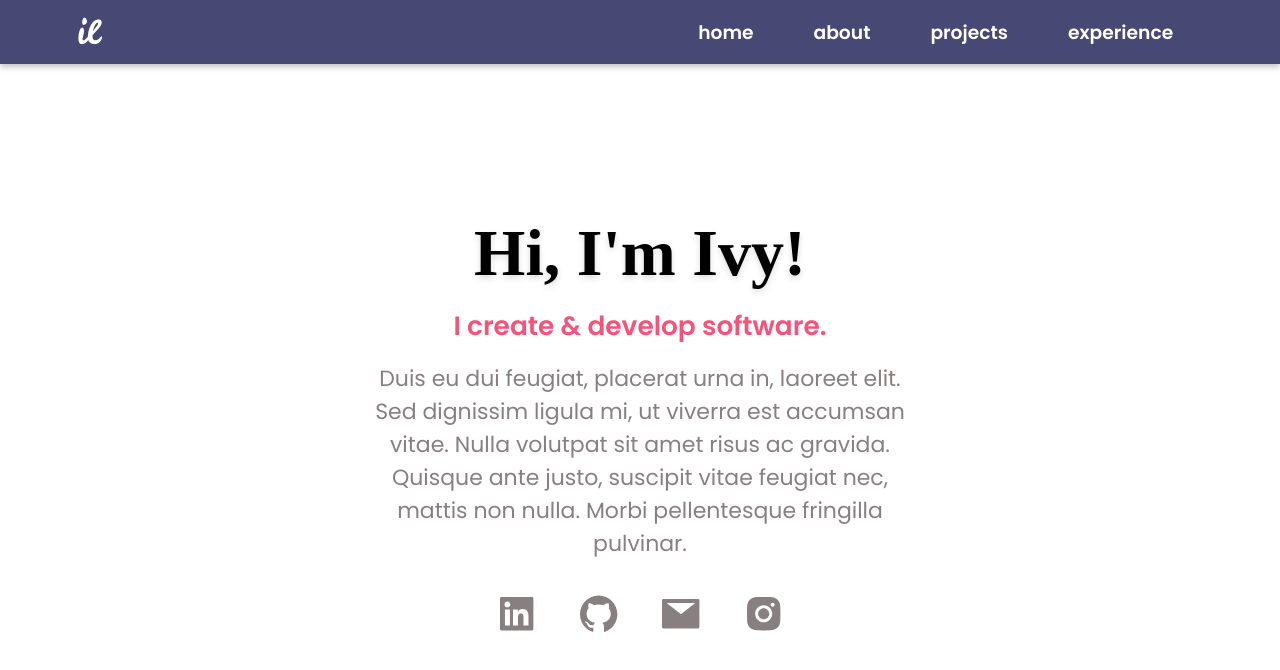
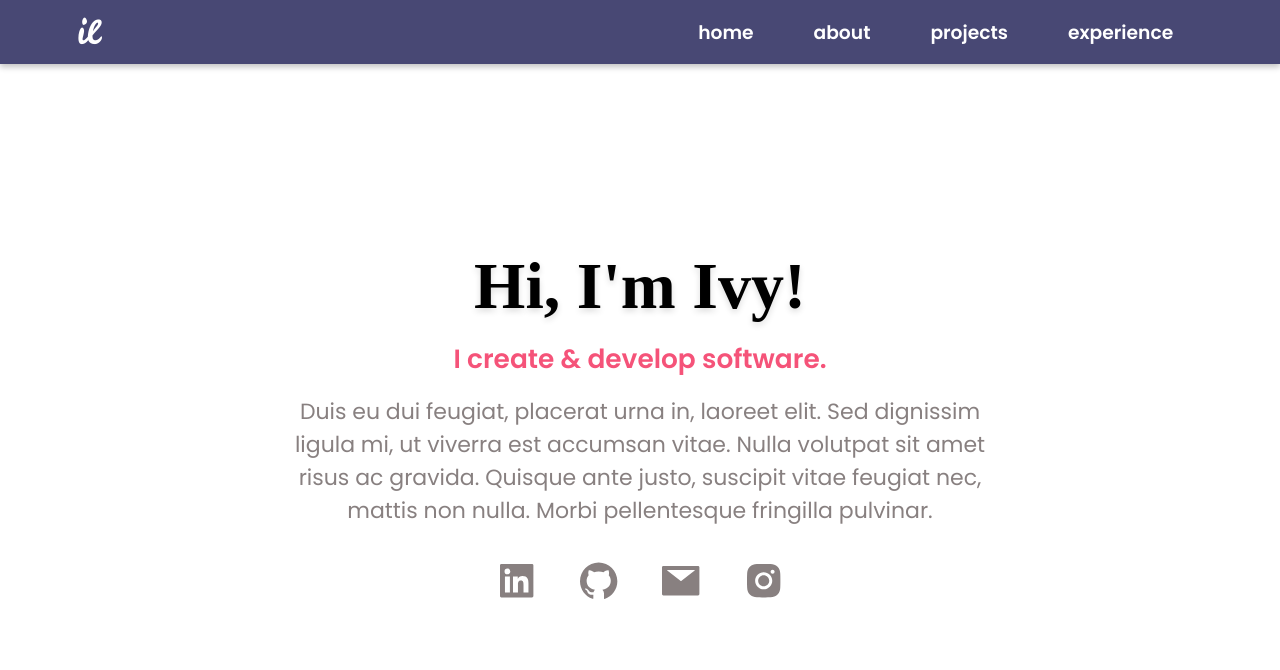
Before and after one commit to ivyla/portfoliov1, a React (Create React App) app: page / in a window 1280 px wide. Shown: the top 670 px of the page. Built offline with nearby package versions, Linux system fonts and the light colour scheme; a web font is replaced by a local one.

Commit message:
last minute change - now will continue tmrw

```diff
--- a/src/stylesheets/Home.css
+++ b/src/stylesheets/Home.css
@@ -102,8 +102,12 @@
 
 /* Large devices (desktops, less than 1200px) */
 @media (min-width: 1200px) {
-        html {
-            font-size: 22px;
-        }
+    html {
+        font-size: 22px;
+    }
+
+    .content-home {
+        max-width: 800px;
+    }
 
 }
```
